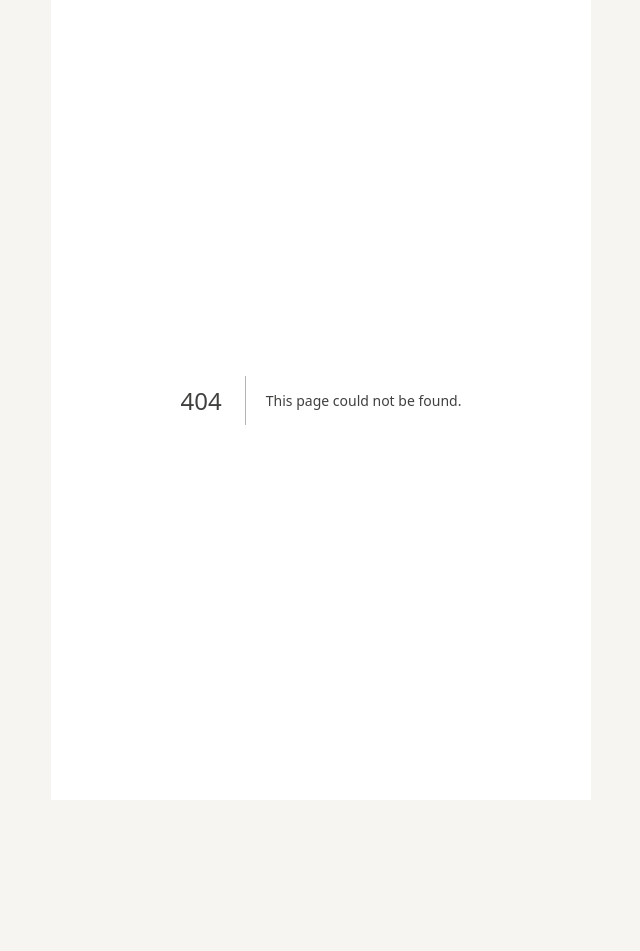
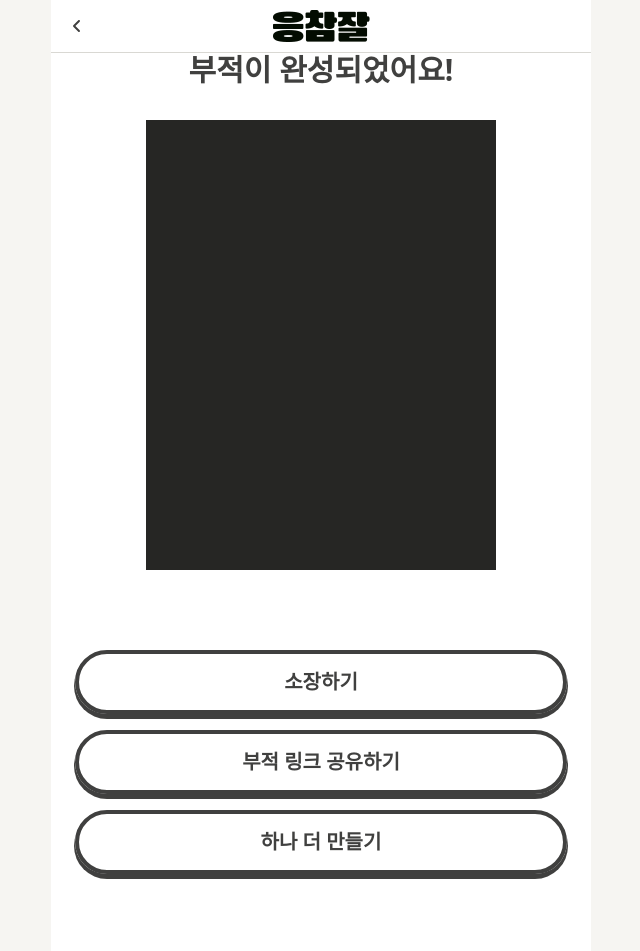
Before and after one commit to LC-02s/eung-cham-jal, a Next.js app: page /charm/result in a window 1280 px wide. Before the commit this address had no page. Shown: the top 951 px of the page, without its empty margins (319-959 px from the left). Before the commit the page ends 800 px from the top, so only its background shows below. Built offline with nearby package versions, Linux system fonts and the light colour scheme.

Commit message:
feat: 부적 수정 결과 페이지

```diff
--- /dev/null
+++ b/src/app/(static)/charm/result/page.tsx
@@ -0,0 +1,77 @@
+'use client'
+
+import { useRef } from 'react'
+
+import Link from 'next/link'
+import html2canvas from 'html2canvas'
+import { useNameStore } from '@/store'
+import { toast } from 'sonner'
+
+import { Button } from '@/components/ui'
+
+import { downloadImage } from '@/utils'
+
+const Result = () => {
+  const charmRef = useRef<HTMLDivElement>(null)
+  const { name: storeName } = useNameStore()
+
+  const getCharmImage = async (): Promise<string> => {
+    if (!charmRef.current) {
+      throw new Error('부적 이미지를 가져오는 중 오류가 발생했습니다')
+    }
+    const canvas = await html2canvas(charmRef.current)
+    return canvas.toDataURL('image/png')
+  }
+
+  const handleSave = async () => {
+    try {
+      const image = await getCharmImage()
+      await downloadImage(image)
+      toast.success('이미지 저장 완료')
+    } catch (error) {
+      console.error(error)
+      toast.error('이미지 저장 중 오류가 발생했습니다')
+    }
+  }
+
+  const handleCopyLink = async () => {
+    try {
+      const image = await getCharmImage()
+      if (image) {
+        const encodedImage = encodeURIComponent(image)
+        const sharedURL = `${process.env.NEXT_PUBLIC_DOMAIN}/charm/shared?image=${encodedImage}&name=${storeName}`
+        await navigator.clipboard.writeText(sharedURL)
+        toast.success('링크가 복사되었습니다.')
+      }
+    } catch (error) {
+      console.error(error)
+      toast.error('링크 복사에 실패했습니다. 다시 시도해주세요.')
+    }
+  }
+
+  return (
+    <>
+      <div className="flex h-full w-full flex-1 flex-col items-center justify-center px-16 text-center">
+        <div className="flex flex-col gap-2 text-3xl font-bold">부적이 완성되었어요!</div>
+        <div ref={charmRef} className="mt-8 h-[450px] w-[350px] bg-gray-800 text-white">
+          {storeName}
+        </div>
+      </div>
+      <div className="w-full space-y-4 px-6 py-20">
+        <Button variant="custom" onClick={handleSave}>
+          소장하기
+        </Button>
+        <Button variant="custom" onClick={handleCopyLink}>
+          부적 링크 공유하기
+        </Button>
+        <Button variant="custom">
+          <Link href="/template" title="하나 더 만들기">
+            하나 더 만들기
+          </Link>
+        </Button>
+      </div>
+    </>
+  )
+}
+
+export default Result
```
